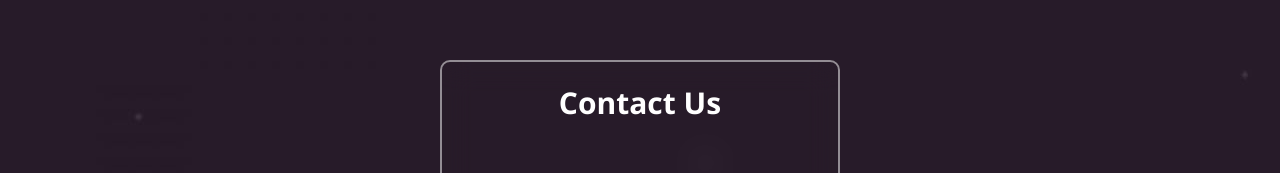
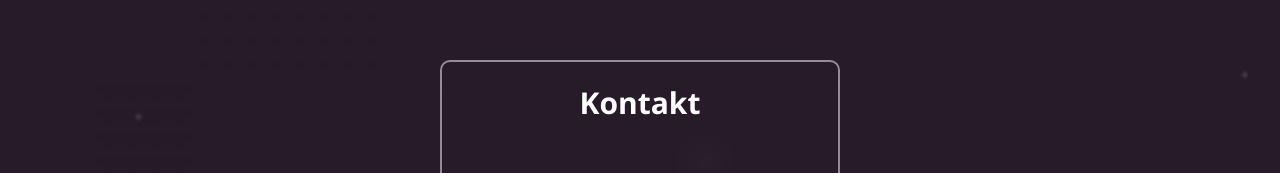
Before and after one commit to Mataversa/versa, a plain HTML site: page index.html in a window 1280 px wide. Shown: the part 115-288 px from the top of the page. Drawn offline with Linux system fonts and the light colour scheme.

Commit message:
Update index.html

```diff
--- a/index.html
+++ b/index.html
@@ -16,7 +16,7 @@
 
 
       >
-      <h2>Contact Us</h2>
+      <h2>Kontakt</h2>
       <div class="input-box">
         <input type="text" name="Username" required />
         <label for="">Nazwa Użytkownika</label>
```
